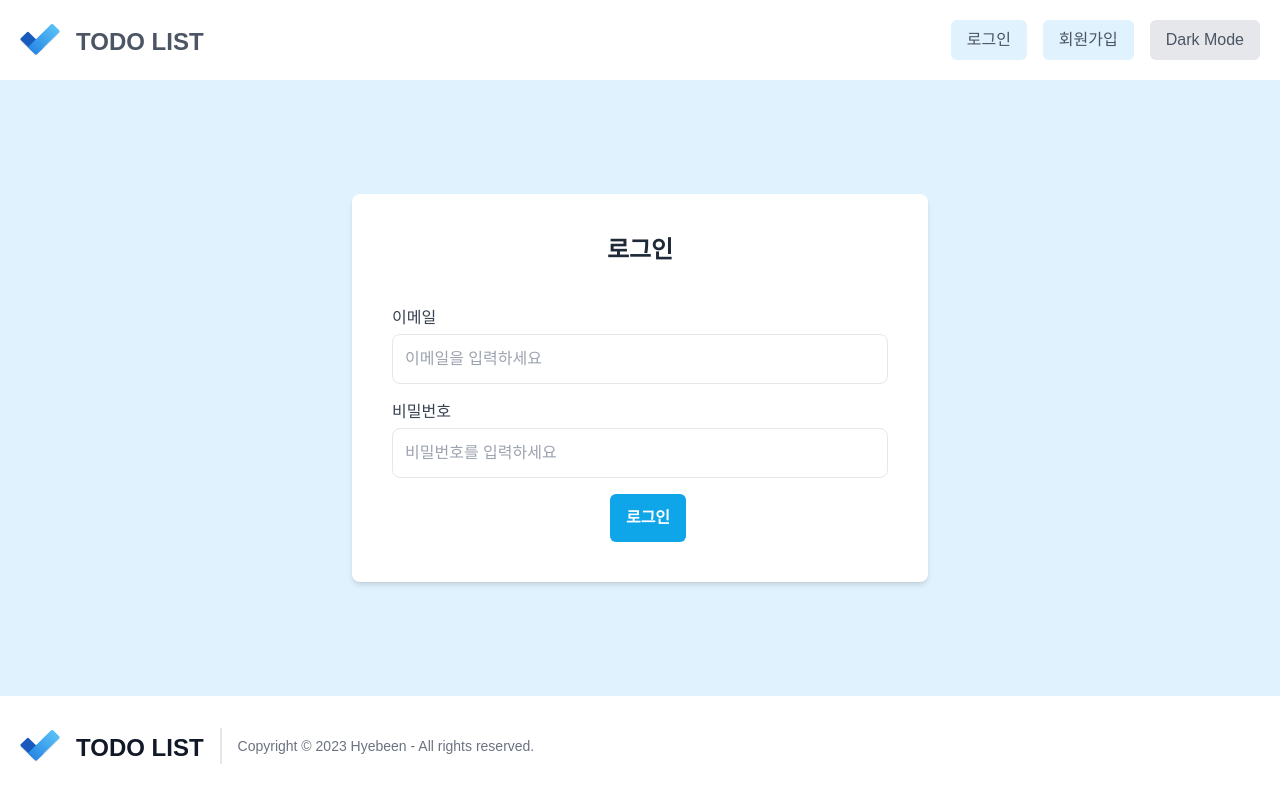
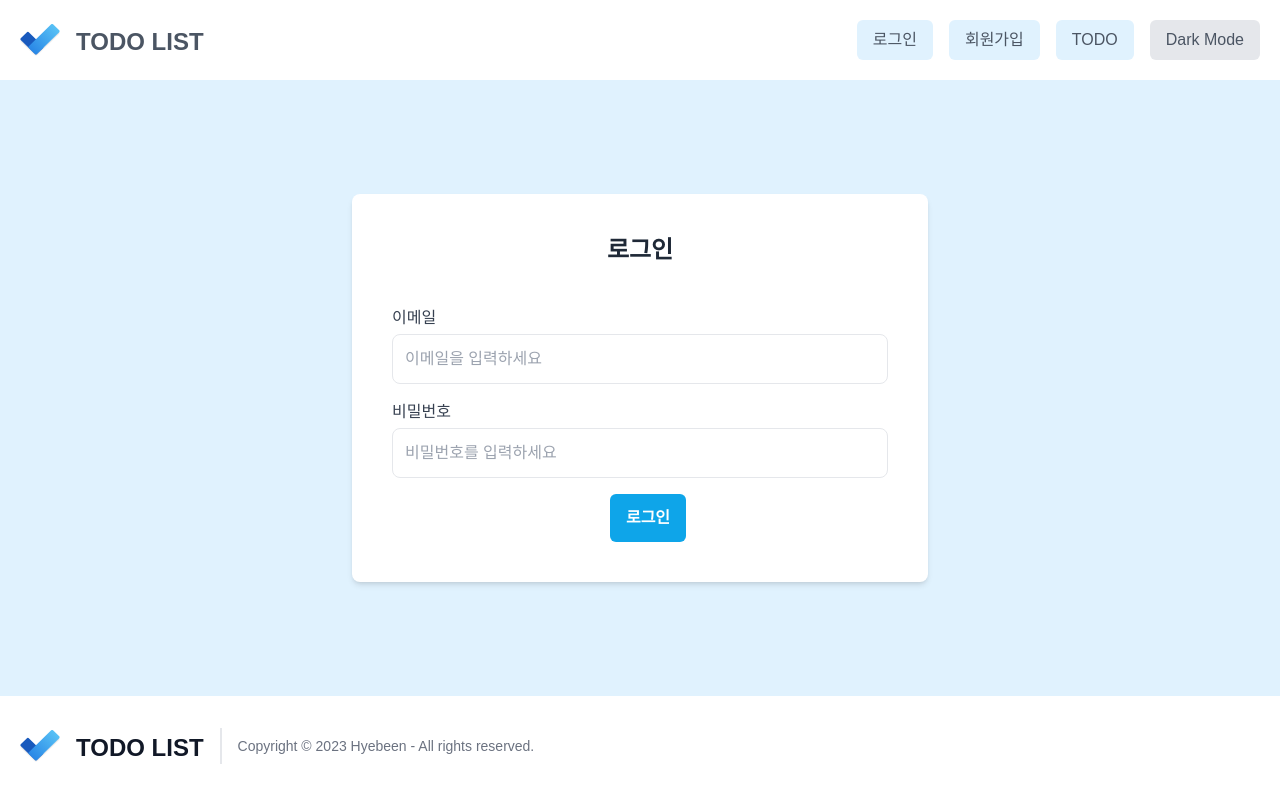
Before and after one commit to HYBEN09/TODO, a React (Create React App) app: page /signin in a window 1280 px wide. Built offline with nearby package versions, Linux system fonts and the light colour scheme.

Commit message:
feat: 로그인 여부에 따른 리다이렉트 처리 구현

```diff
--- a/src/components/UI/Header.jsx
+++ b/src/components/UI/Header.jsx
@@ -3,7 +3,18 @@ import Button from './Button';
 
 function Header() {
   const { toggleDarkMode, isDarkModeOn } = useDarkMode();
-  const { navigateHome, navigateSignin, navigateSignup } = useNavigation();
+  const { navigateHome, navigateSignin, navigateSignup, navigateTodo } =
+    useNavigation();
+
+  const handleTodoClick = () => {
+    const token = localStorage.getItem('ACCESS_TOKEN');
+
+    if (token) {
+      navigateTodo();
+    } else {
+      navigateSignin();
+    }
+  };
 
   return (
     <header className="text-gray-600 dark:bg-gray-900 shadow-lg">
@@ -22,6 +33,13 @@ function Header() {
           <Button type="button" onClick={navigateSignup} className="bg-sky-100">
             회원가입
           </Button>
+          <Button
+            type="button"
+            onClick={handleTodoClick}
+            className="bg-sky-100"
+          >
+            TODO
+          </Button>
 
           <Button
             type="button"
--- a/src/hooks/useNavigation.js
+++ b/src/hooks/useNavigation.js
@@ -15,5 +15,9 @@ export const useNavigation = () => {
     navigate('/signup');
   };
 
-  return { navigateHome, navigateSignin, navigateSignup };
+  const navigateTodo = () => {
+    navigate('/todo');
+  };
+
+  return { navigateHome, navigateSignin, navigateSignup, navigateTodo };
 };
```
